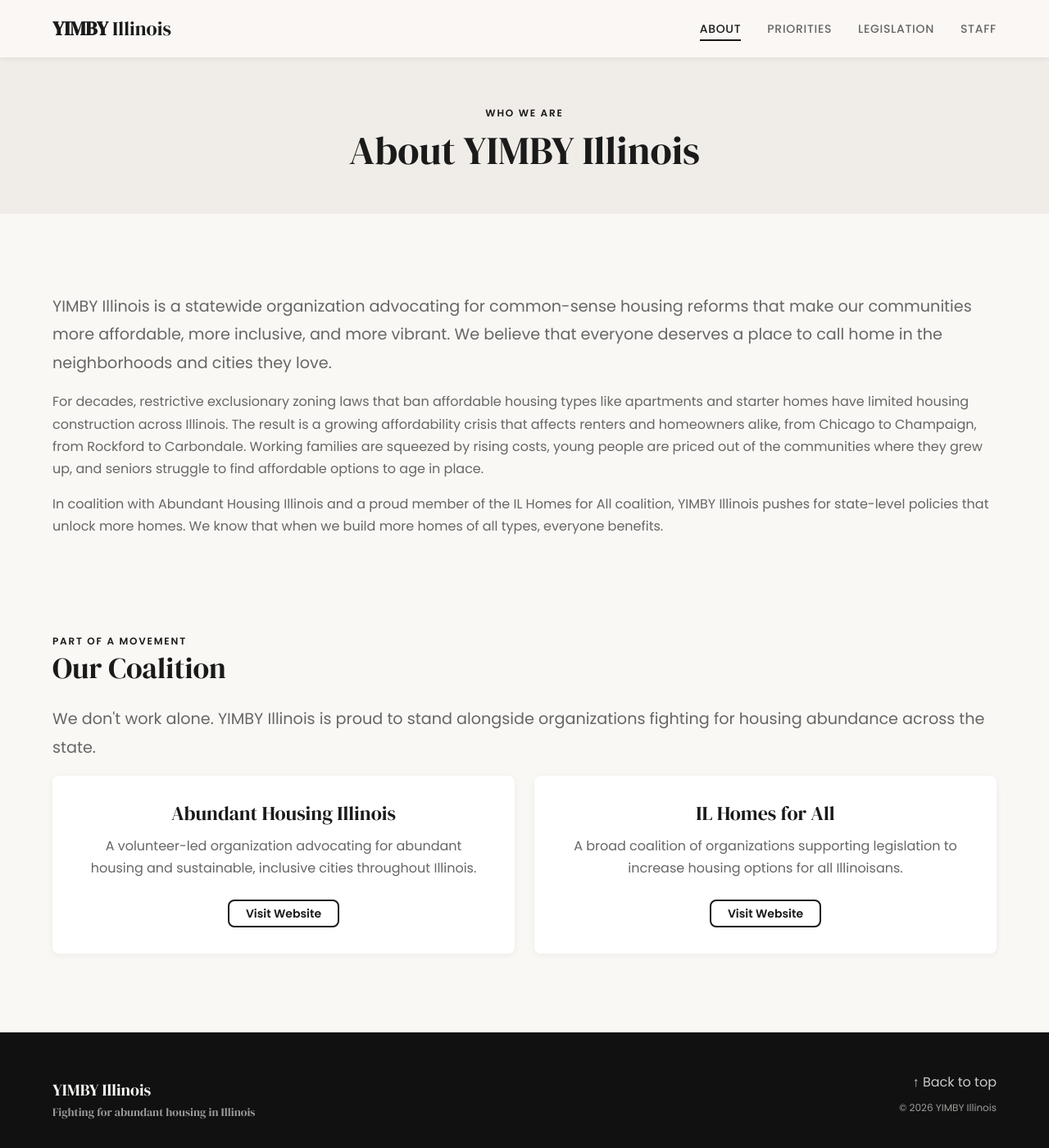
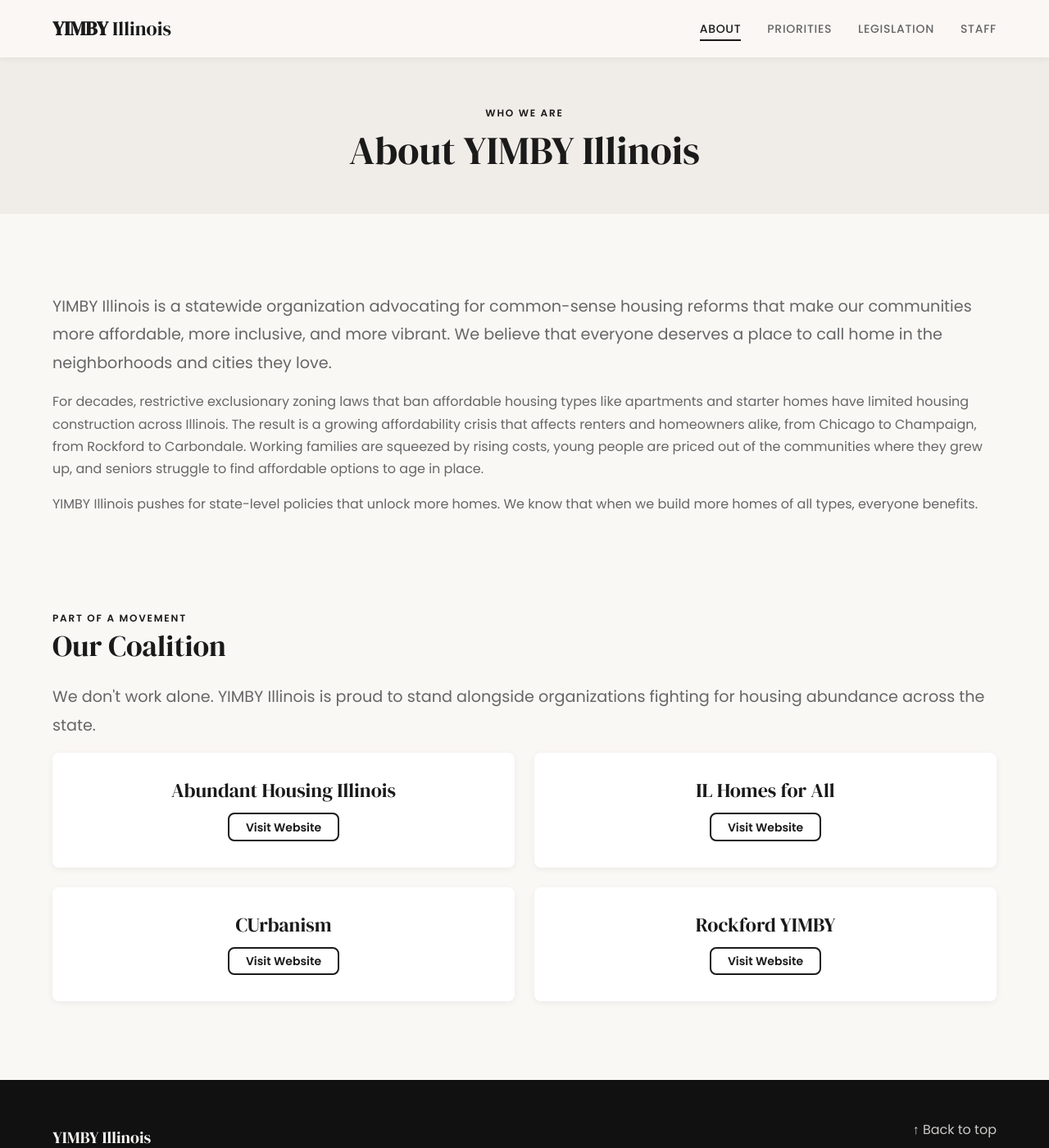
Before and after one commit to AbundantHousingIllinois/yimby-illinois, a Jekyll site: the page built from about.html, in a window 1280 px wide and 1400 px high. Shown: the whole window at 82% size. Built offline with Jekyll 4.4.1, drawn with Linux system fonts in a browser that asks for light colours.

Commit message:
Update about page: trim description, add CUrbanism and Rockford YIMBY to coalition
Co-Authored-By: Claude Opus 4.6 (1M context) <noreply@anthropic.com>

```diff
--- a/_includes/coalition.html
+++ b/_includes/coalition.html
@@ -6,13 +6,19 @@
     <div class="grid grid--2 reveal">
       <div class="partner">
         <h3>Abundant Housing Illinois</h3>
-        <p>A volunteer-led organization advocating for abundant housing and sustainable, inclusive cities throughout Illinois.</p>
         <a href="https://abundanthousingillinois.org" class="btn btn--outline btn--sm" target="_blank" rel="noopener">Visit Website</a>
       </div>
       <div class="partner">
         <h3>IL Homes for All</h3>
-        <p>A broad coalition of organizations supporting legislation to increase housing options for all Illinoisans.</p>
         <a href="https://ilhomesforall.org" class="btn btn--outline btn--sm" target="_blank" rel="noopener">Visit Website</a>
+      </div>
+      <div class="partner">
+        <h3>CUrbanism</h3>
+        <a href="https://curbanism.org" class="btn btn--outline btn--sm" target="_blank" rel="noopener">Visit Website</a>
+      </div>
+      <div class="partner">
+        <h3>Rockford YIMBY</h3>
+        <a href="https://rockfordyimby.org/" class="btn btn--outline btn--sm" target="_blank" rel="noopener">Visit Website</a>
       </div>
     </div>
   </div>
--- a/about.html
+++ b/about.html
@@ -17,7 +17,7 @@ permalink: /about/
     <div class="about__content reveal">
       <p class="lead">YIMBY Illinois is a statewide organization advocating for common-sense housing reforms that make our communities more affordable, more inclusive, and more vibrant. We believe that everyone deserves a place to call home in the neighborhoods and cities they love.</p>
       <p>For decades, restrictive exclusionary zoning laws that ban affordable housing types like apartments and starter homes have limited housing construction across Illinois. The result is a growing affordability crisis that affects renters and homeowners alike, from Chicago to Champaign, from Rockford to Carbondale. Working families are squeezed by rising costs, young people are priced out of the communities where they grew up, and seniors struggle to find affordable options to age in place.</p>
-      <p>In coalition with Abundant Housing Illinois and a proud member of the IL Homes for All coalition, YIMBY Illinois pushes for state-level policies that unlock more homes. We know that when we build more homes of all types, everyone benefits.</p>
+      <p>YIMBY Illinois pushes for state-level policies that unlock more homes. We know that when we build more homes of all types, everyone benefits.</p>
     </div>
   </div>
 </section>
```
